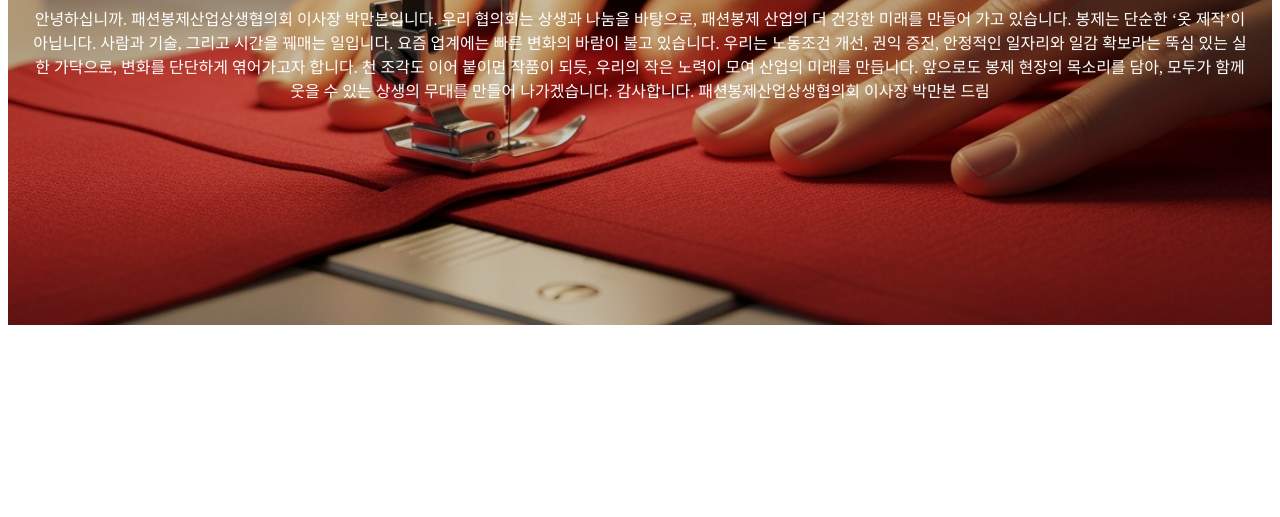
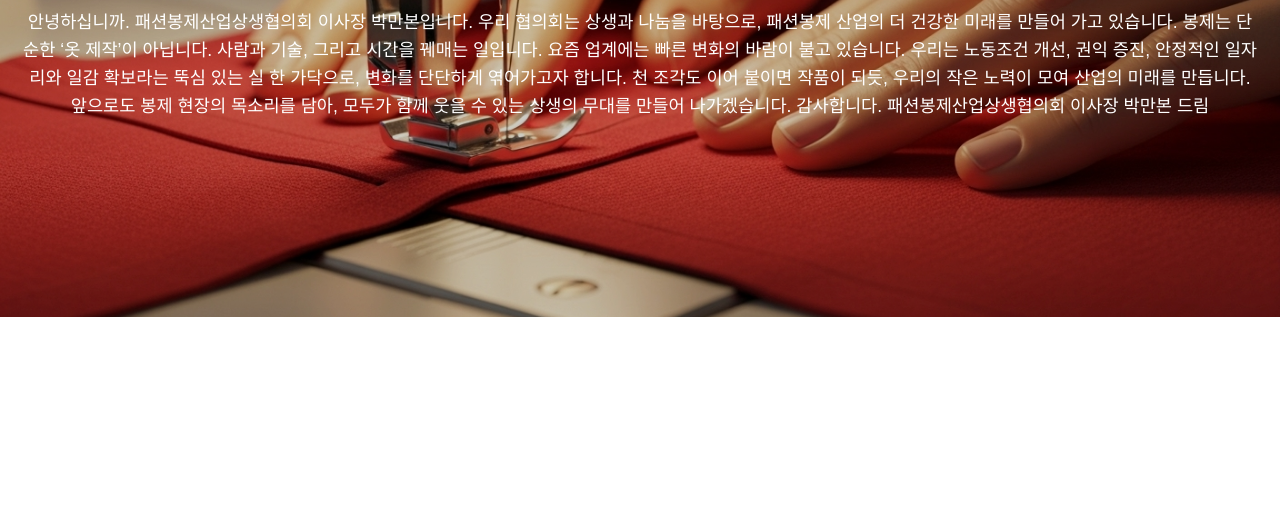
Before and after one commit to goodvill0413/homepage, a plain HTML site: page index.html in a window 1280 px wide. Shown: the part 283-800 px from the top of the page. Drawn offline with Linux system fonts and the light colour scheme.

Commit message:
Update style.css

```diff
--- a/style.css
+++ b/style.css
@@ -1,35 +1,46 @@
-/* 메인 배경+투명 오버레이 최종 적용 */
-.hero {
-  position: relative !important;
-  background: url('https://raw.githubusercontent.com/goodvill0413/homepage/main/banner5.jpg')
-              no-repeat center / cover !important;
-  min-height: 70vh !important;
-  display: flex !important;
-  align-items: center !important;
-  justify-content: center !important;
-  color: white !important;
-  text-align: center !important;
-  padding: 20px !important;
-  z-index: 0 !important;
+/* 기본 설정 */
+body {
+    margin: 0;
+    font-family: 'Noto Sans KR', sans-serif;
 }
 
+/* 메인 히어로 섹션 */
+.hero {
+    position: relative;
+    background: url('banner5.jpg') no-repeat center / cover;
+    min-height: 70vh;
+    display: flex;
+    align-items: center;
+    justify-content: center;
+    color: white;
+    text-align: center;
+    padding: 20px;
+}
 
-
-.hero .hero-content {
-  position: relative !important;
-  z-index: 2 !important;
-}
-.hero::after,
-.smari-section::after,
-#jobs.tab-content::after,
-#business.tab-content::after,
-#members.tab-content::after {
+/* 배경 투명 레이어 */
+.hero::after {
     content: "";
     position: absolute;
     top: 0;
     left: 0;
     right: 0;
     bottom: 0;
-    background: rgba(0,0,0,0.2); /* 80% 투명 */
-    z-index: -1;
+    background-color: rgba(0, 0, 0, 0.2); /* 투명도 조절 */
+    z-index: 0;
 }
+
+/* 글자 컨텐츠 */
+.hero-content {
+    position: relative;
+    z-index: 1; /* 투명 레이어 뒤로 안 가게 */
+}
+
+h1 {
+    font-size: 2.5rem;
+    margin-bottom: 20px;
+}
+
+p {
+    font-size: 1.1rem;
+    line-height: 1.6;
+}
```
